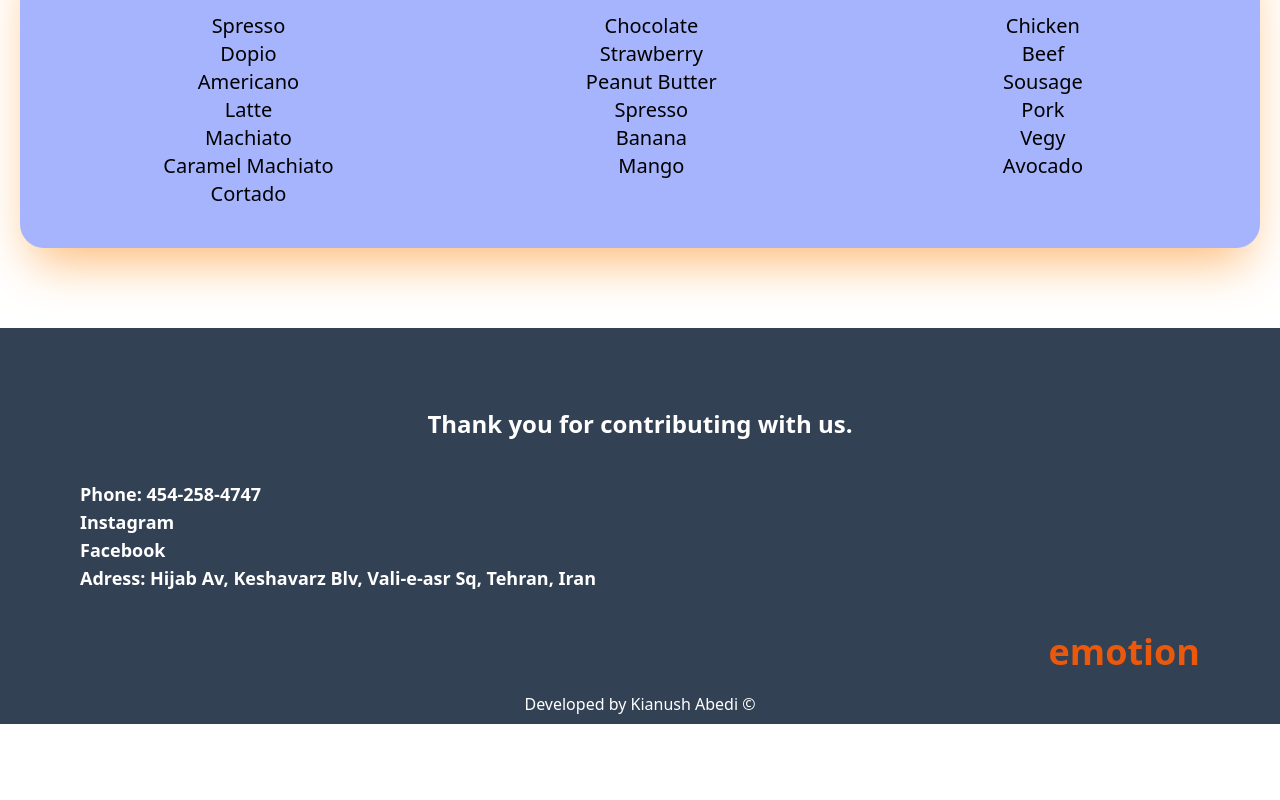
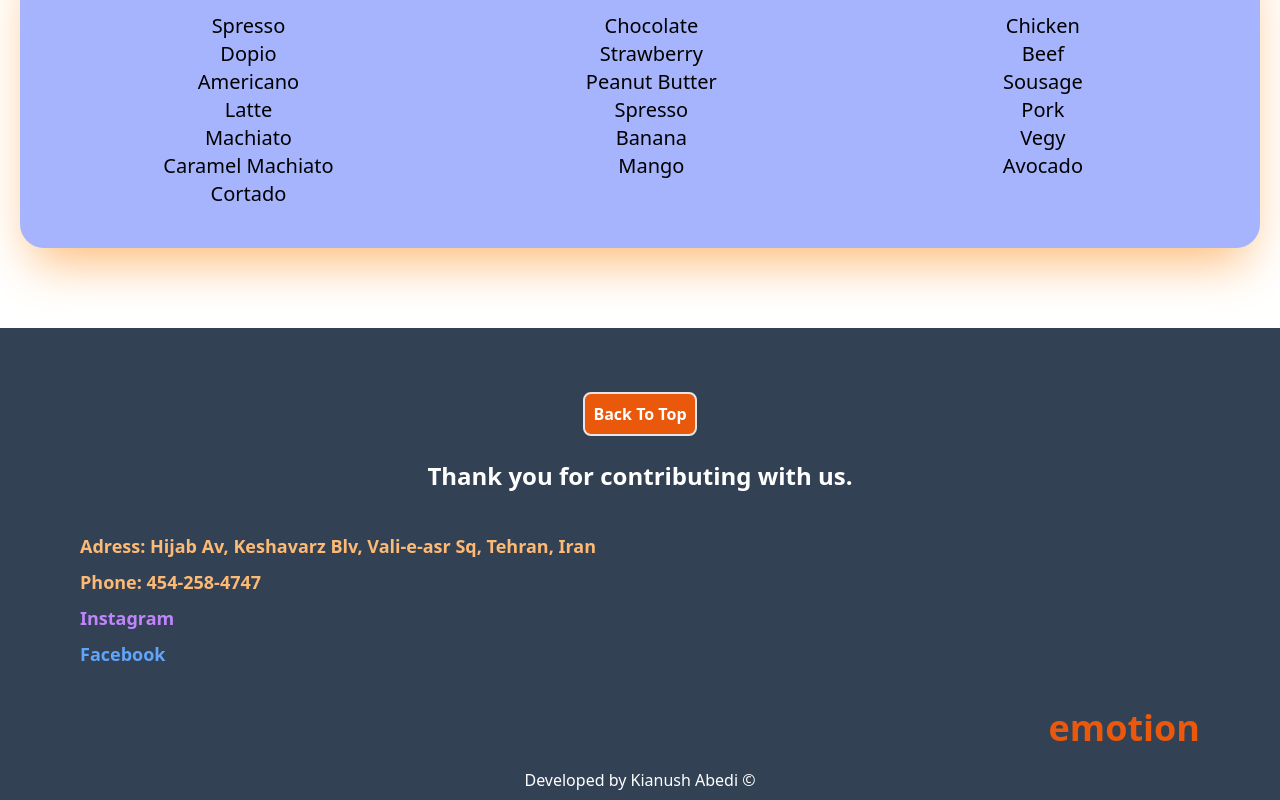
Before and after one commit to Lavenderer1375/emotion, a React (Create React App) app: page / in a window 1280 px wide. Shown: the part 2094-2894 px from the top of the page. Before the commit the page ends 2818 px from the top, so only its background shows below. Built offline with nearby package versions, Linux system fonts and the light colour scheme.

Commit message:
scroll fn added

```diff
--- a/src/components/Contact.js
+++ b/src/components/Contact.js
@@ -1,20 +1,43 @@
 import React from 'react';
+import { useContext } from 'react';
+import { RefContext } from './RefContext';
 
 const Contact = () => {
+  const ref = useContext(RefContext);
+
+  const toTop = () => {
+    window.scrollTo({ top: 0, behavior: 'smooth' });
+  };
+
   return (
-    <div className="bg-slate-700 pt-20 pl-20 pr-20 text-white">
+    <div className="bg-slate-700 pt-16 pl-20 pr-20 text-white">
+      <div className="flex items-center justify-center mb-6">
+        <button
+          className="border-2 rounded-lg p-2 font-bold hover:cursor-pointer bg-orange-600 hover:-translate-x-1 hover:-translate-y-1 duration-200"
+          onClick={() => toTop()}
+        >
+          Back To Top
+        </button>
+      </div>
       <div className="flex justify-center mb-10 text-2xl font-bold">
         <p>Thank you for contributing with us.</p>
       </div>
       <div className="flex text-lg font-bold mb-10">
         <ul>
-          <li>Phone: 454-258-4747</li>
-          <li>Instagram</li>
-          <li>Facebook</li>
-          <li>Adress: Hijab Av, Keshavarz Blv, Vali-e-asr Sq, Tehran, Iran</li>
+          <li className="text-orange-300 mb-2">
+            Adress: Hijab Av, Keshavarz Blv, Vali-e-asr Sq, Tehran, Iran
+          </li>
+          <li className="text-orange-300  mb-2">Phone: 454-258-4747</li>
+          <li className="text-purple-400">Instagram</li>
+          <li className="text-blue-400 mt-2">Facebook</li>
         </ul>
       </div>
-      <h1 className="flex md:justify-end justify-center text-orange-600 ml-3 text-4xl font-bold pb-5">emotion</h1>
+      <h1
+        ref={ref}
+        className="flex md:justify-end justify-center text-orange-600 ml-3 text-4xl font-bold pb-5"
+      >
+        emotion
+      </h1>
       <div className="flex justify-center pb-2">
         <p>Developed by Kianush Abedi ©</p>
       </div>
--- a/src/components/Find.js
+++ b/src/components/Find.js
@@ -1,9 +1,13 @@
 import React from 'react';
+import { useContext } from 'react';
+import { RefContext } from './RefContext';
 
 const Find = () => {
+  const ref = useContext(RefContext);
+
   return (
     <div className="grid grid-flow-row md:grid-cols-2 bg-orange-200 shadow-xl">
-      <div>
+      <div ref={ref}>
         <iframe
           style={{
             width: '90%',
@@ -19,7 +23,7 @@ const Find = () => {
       </div>
       <div className="md:flex flex-col md:items-start justify-center md:text-4xl text-xl font-bold md:mr-5 mb-10 text-center md:text-left text-orange-900">
         <h2>This is where we are staying for now!</h2>
-        <p className='text-lg mt-2'>come and join us for a good coffee.</p>
+        <p className="text-lg mt-2">come and join us for a good coffee.</p>
       </div>
     </div>
   );
--- a/src/components/Menu.js
+++ b/src/components/Menu.js
@@ -3,11 +3,12 @@ import { useContext } from 'react';
 import { RefContext } from './RefContext';
 
 const Menu = () => {
-  const [refrence, setRef] = useContext(RefContext)
+  const ref = useContext(RefContext)
+
   return (
-    <div ref={setRef} className="items-center justify-center text-center my-20 px-5">
+    <div className="items-center justify-center text-center my-20 px-5">
       <div className="mb-10 text-orange-500">
-        <h1 className="md:text-6xl text-5xl mb-5 font-bold">
+        <h1 ref={ref} className="md:text-6xl text-5xl mb-5 font-bold">
           Here's the menu!
         </h1>
         <h1 className="md:text-3xl">
--- a/src/components/Navbar.js
+++ b/src/components/Navbar.js
@@ -1,14 +1,14 @@
 import React from 'react';
 import Logo from '../assets/Logo.png';
-import { useState } from 'react';
+import { useState, useContext } from 'react';
 import { RefContext } from './RefContext';
 
 const Navbar = () => {
   const [open, setOpen] = useState(false);
+  const ref = useContext(RefContext);
 
   const handleClick = () => {
-    RefContext.current?.scrollIntoView({ behavior: 'smooth' });
-    console.log("clicked");
+    ref.current?.scrollIntoView({ behavior: 'smooth' });
   };
 
   return (
--- a/src/components/RefContext.js
+++ b/src/components/RefContext.js
@@ -5,7 +5,7 @@ export const RefContext = createContext();
 function RefrenceProvider(props) {
   const ref = useRef(null);
   return (
-    <RefContext.Provider value={[ref]}>{props.children}</RefContext.Provider>
+    <RefContext.Provider value={ref}>{props.children}</RefContext.Provider>
   );
 }
 
```
